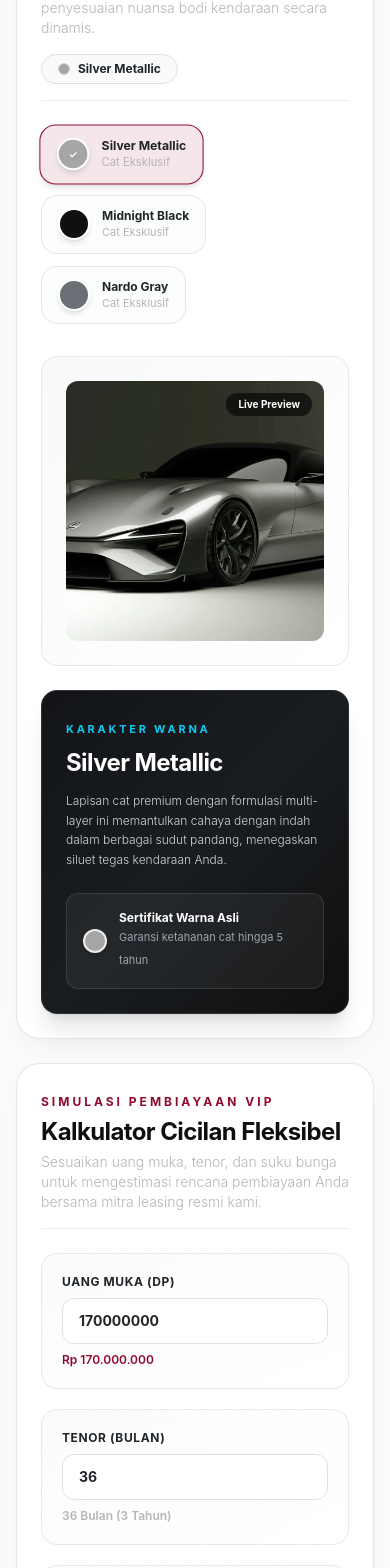
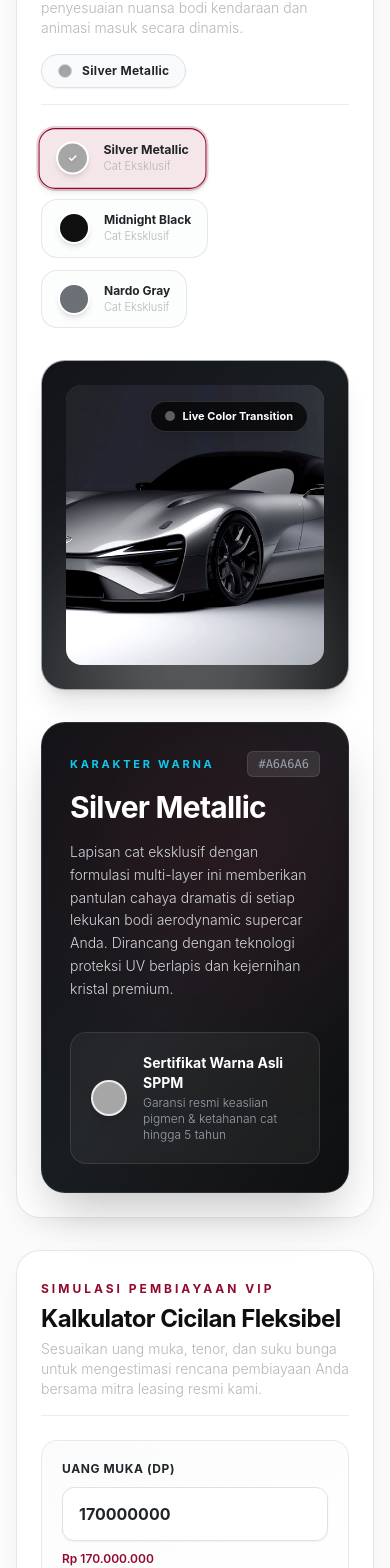
Before and after one commit to frl-im/SPPM, a Next.js app: page /car/1 in a window 390 px wide. Shown: the part 2480-4048 px from the top of the page. Built offline with nearby package versions, Linux system fonts and the light colour scheme.

Commit message:
fix: responsive & spacious installment calculator layout and dynamic car entrance animation with exact color matching

```diff
--- a/src/components/CarDetailExperience.tsx
+++ b/src/components/CarDetailExperience.tsx
@@ -2,7 +2,7 @@
 
 import { useMemo, useState } from 'react'
 import Image from 'next/image'
-import { Car } from '@/types/car'
+import { Car, CarColorOption } from '@/types/car'
 
 const AnimationStyles = () => (
   <style>{`
@@ -39,6 +39,35 @@ const AnimationStyles = () => (
       }
     }
 
+    @keyframes carEnter {
+      0% {
+        opacity: 0;
+        transform: scale(0.88) translateX(-35px);
+        filter: brightness(1.4) blur(3px);
+      }
+      60% {
+        opacity: 1;
+        transform: scale(1.02) translateX(5px);
+        filter: brightness(1.1) blur(0px);
+      }
+      100% {
+        opacity: 1;
+        transform: scale(1) translateX(0);
+        filter: brightness(1) blur(0px);
+      }
+    }
+
+    @keyframes colorScan {
+      0% {
+        left: -100%;
+        opacity: 0.8;
+      }
+      100% {
+        left: 200%;
+        opacity: 0;
+      }
+    }
+
     .animate-slide-in-left {
       animation: slideInLeft 0.5s cubic-bezier(0.16, 1, 0.3, 1);
     }
@@ -49,6 +78,14 @@ const AnimationStyles = () => (
 
     .animate-scale-in {
       animation: scaleIn 0.4s cubic-bezier(0.16, 1, 0.3, 1);
+    }
+
+    .animate-car-enter {
+      animation: carEnter 0.65s cubic-bezier(0.16, 1, 0.3, 1) forwards;
+    }
+
+    .animate-color-scan {
+      animation: colorScan 0.85s ease-out forwards;
     }
   `}</style>
 )
@@ -83,6 +120,55 @@ function calculateInstallment(principal: number, annualRate: number, months: num
   }
 }
 
+// Helper untuk menyesuaikan tone visualisasi warna pada foto mobil
+function getColorFilterStyle(option: CarColorOption) {
+  const name = option.name.toLowerCase()
+  const hex = option.hex.toLowerCase()
+
+  if (name.includes('yellow') || name.includes('giallo') || hex === '#ffd700' || hex === '#e5c158') {
+    return {
+      filter: 'sepia(0.6) saturate(3.5) hue-rotate(15deg) brightness(1.05) contrast(1.1)',
+      overlayColor: '#FFD700',
+      overlayOpacity: 0.32,
+    }
+  }
+  if (name.includes('red') || name.includes('rosso') || hex === '#d40000' || hex === '#ff0000') {
+    return {
+      filter: 'sepia(0.6) saturate(4) hue-rotate(-35deg) brightness(0.95) contrast(1.15)',
+      overlayColor: '#D40000',
+      overlayOpacity: 0.35,
+    }
+  }
+  if (name.includes('black') || name.includes('nero') || hex === '#1a1a1a' || hex === '#000000') {
+    return {
+      filter: 'grayscale(0.95) brightness(0.7) contrast(1.35)',
+      overlayColor: '#0A0A0A',
+      overlayOpacity: 0.45,
+    }
+  }
+  if (name.includes('white') || name.includes('bianco') || hex === '#ffffff') {
+    return {
+      filter: 'grayscale(0.8) brightness(1.25) contrast(1.1)',
+      overlayColor: '#FFFFFF',
+      overlayOpacity: 0.25,
+    }
+  }
+  if (name.includes('blue') || name.includes('blu')) {
+    return {
+      filter: 'sepia(0.5) saturate(3) hue-rotate(180deg) brightness(1.05) contrast(1.1)',
+      overlayColor: '#0055FF',
+      overlayOpacity: 0.32,
+    }
+  }
+
+  // Default fallback menggunakan hex warna terpilih
+  return {
+    filter: 'saturate(1.4) contrast(1.1)',
+    overlayColor: option.hex,
+    overlayOpacity: 0.28,
+  }
+}
+
 export function CarDetailExperience({ car }: CarDetailExperienceProps) {
   const colorOptions = car.colorOptions ?? [{ name: car.color, hex: '#7A7A7A' }]
   const [selectedColor, setSelectedColor] = useState(colorOptions[0])
@@ -97,10 +183,12 @@ export function CarDetailExperience({ car }: CarDetailExperienceProps) {
     [financedAmount, interestRate, tenor],
   )
 
+  const colorEffect = getColorFilterStyle(selectedColor)
+
   return (
     <>
       <AnimationStyles />
-      <div className="space-y-6">
+      <div className="space-y-8">
         {/* Color Experience Section */}
         <div className="rounded-3xl border border-mazda-border-gray/80 bg-white p-6 sm:p-8 shadow-premium">
           <div className="flex flex-col sm:flex-row sm:items-start justify-between gap-4 mb-6 pb-4 border-b border-mazda-border-gray/60">
@@ -112,18 +200,19 @@ export function CarDetailExperience({ car }: CarDetailExperienceProps) {
                 Eksplorasi Pilihan Warna
               </h2>
               <p className="text-sm text-mazda-steel-gray mt-1 font-light">
-                Pilih warna favorit Anda untuk melihat penyesuaian nuansa bodi kendaraan secara dinamis.
+                Pilih warna favorit Anda untuk melihat penyesuaian nuansa bodi kendaraan dan animasi masuk secara dinamis.
               </p>
             </div>
-            <div className="inline-flex items-center gap-2 rounded-full border border-mazda-border-gray px-4 py-1.5 text-xs font-mazda font-bold text-mazda-charcoal bg-mazda-light-gray/80 self-start">
+            <div className="inline-flex items-center gap-2.5 rounded-full border border-mazda-border-gray px-4 py-2 text-xs font-mazda font-bold text-mazda-charcoal bg-mazda-light-gray/80 self-start shadow-sm">
               <span
-                className="w-3 h-3 rounded-full border border-gray-300"
+                className="w-3.5 h-3.5 rounded-full border border-gray-300 shadow-inner"
                 style={{ backgroundColor: selectedColor.hex }}
               />
-              <span>{selectedColor.name}</span>
+              <span className="tracking-wide">{selectedColor.name}</span>
             </div>
           </div>
 
+          {/* Color Swatches */}
           <div className="mt-6 flex flex-wrap gap-3">
             {colorOptions.map((option) => {
               const isSelected = selectedColor.name === option.name
@@ -132,74 +221,119 @@ export function CarDetailExperience({ car }: CarDetailExperienceProps) {
                   key={option.name}
                   type="button"
                   onClick={() => setSelectedColor(option)}
-                  className={`flex items-center gap-3 rounded-2xl border px-4 py-3 text-left transition-all duration-300 ${
+                  className={`flex items-center gap-3.5 rounded-2xl border px-4 py-3 text-left transition-all duration-300 ${
                     isSelected
-                      ? 'border-mazda-burgundy bg-mazda-burgundy/10 shadow-md scale-[1.02]'
-                      : 'border-mazda-border-gray/80 bg-mazda-light-gray/40 hover:border-mazda-burgundy/40 hover:bg-white'
+                      ? 'border-mazda-burgundy bg-mazda-burgundy/10 shadow-md scale-[1.03] ring-2 ring-mazda-burgundy/20'
+                      : 'border-mazda-border-gray/80 bg-mazda-light-gray/40 hover:border-mazda-burgundy/40 hover:bg-white hover:scale-[1.01]'
                   }`}
                 >
                   <span
-                    className="h-8 w-8 rounded-full border-2 border-white shadow-md relative flex items-center justify-center"
+                    className="h-8 w-8 rounded-full border-2 border-white shadow-md relative flex items-center justify-center flex-shrink-0"
                     style={{ backgroundColor: option.hex }}
                   >
                     {isSelected && (
-                      <span className="text-[10px] text-white font-bold drop-shadow">✓</span>
+                      <span className="text-[11px] text-white font-bold drop-shadow">✓</span>
                     )}
                   </span>
                   <span>
                     <span className="block font-mazda font-bold text-xs text-mazda-charcoal">
                       {option.name}
                     </span>
-                    <span className="block text-[11px] text-mazda-steel-gray">Cat Eksklusif</span>
+                    <span className="block text-[11px] text-mazda-steel-gray font-light">Cat Eksklusif</span>
                   </span>
                 </button>
               )
             })}
           </div>
 
-          <div className="mt-8 grid gap-6 lg:grid-cols-12 items-stretch">
-            <div className="lg:col-span-7 rounded-2xl overflow-hidden border border-mazda-border-gray/70 bg-gradient-to-br from-mazda-light-gray to-white p-6 animate-scale-in flex items-center justify-center">
-              <div className="relative w-full h-[260px] sm:h-[320px] rounded-xl overflow-hidden bg-gradient-to-b from-gray-100 to-gray-50 flex items-center justify-center shadow-inner">
+          {/* Dynamic Car Entrance & Preview */}
+          <div className="mt-8 grid gap-8 lg:grid-cols-12 items-stretch">
+            <div className="lg:col-span-7 rounded-3xl overflow-hidden border border-mazda-border-gray/70 bg-gradient-to-br from-[#121417] via-[#1A1D20] to-[#0E0F10] p-6 sm:p-8 flex items-center justify-center relative shadow-xl">
+              {/* Ambient Showroom Floor Glow reflecting selected color */}
+              <div
+                className="absolute -bottom-16 left-1/2 -translate-x-1/2 w-[85%] h-[160px] rounded-full blur-[65px] transition-all duration-700 pointer-events-none opacity-60"
+                style={{ backgroundColor: selectedColor.hex }}
+              />
+
+              {/* Dynamic Car Container keyed to trigger entrance animation every time a color is clicked */}
+              <div
+                key={selectedColor.name}
+                className="relative w-full h-[280px] sm:h-[360px] rounded-2xl overflow-hidden flex items-center justify-center animate-car-enter"
+              >
+                {/* Base Car Photo with color matching filter */}
                 <Image
                   src={car.image}
                   alt={car.name}
                   fill
-                  className="object-cover transition-all duration-500"
+                  className="object-cover"
+                  style={{ filter: colorEffect.filter }}
+                />
+
+                {/* Color Paint Layer (mix-blend-color gives accurate hue tint on body) */}
+                <div
+                  className="absolute inset-0 mix-blend-color transition-colors duration-500 pointer-events-none"
                   style={{
-                    filter: `hue-rotate(${selectedColor.hex === '#7A7A7A' ? 0 : selectedColor.name.includes('Yellow') ? 45 : selectedColor.name.includes('Red') ? -30 : selectedColor.name.includes('Black') ? 0 : 200}deg) saturate(1.1)`,
+                    backgroundColor: colorEffect.overlayColor,
+                    opacity: colorEffect.overlayOpacity,
                   }}
                 />
+
+                {/* Metallic Gloss Layer */}
                 <div
-                  className="absolute inset-0 mix-blend-overlay rounded-xl transition-colors duration-500"
+                  className="absolute inset-0 mix-blend-overlay transition-colors duration-500 pointer-events-none"
                   style={{
                     backgroundColor: selectedColor.hex,
-                    opacity: 0.1,
+                    opacity: 0.22,
                   }}
                 />
-                <div className="absolute top-3 right-3 px-3 py-1 rounded-full bg-black/60 backdrop-blur-md text-white text-[10px] font-bold">
-                  Live Preview
+
+                {/* High-Tech Laser Scan Animation when entering */}
+                <div className="absolute inset-0 pointer-events-none overflow-hidden">
+                  <div
+                    className="absolute top-0 bottom-0 w-28 bg-gradient-to-r from-transparent via-white/40 to-transparent skew-x-[-25deg] animate-color-scan"
+                  />
+                </div>
+
+                {/* Badge Indicator */}
+                <div className="absolute top-4 right-4 flex items-center gap-2 px-3.5 py-1.5 rounded-full bg-black/70 backdrop-blur-md border border-white/15 text-white text-[11px] font-mazda font-bold shadow-lg">
+                  <span
+                    className="w-2.5 h-2.5 rounded-full animate-pulse"
+                    style={{ backgroundColor: selectedColor.hex }}
+                  />
+                  <span>Live Color Transition</span>
                 </div>
               </div>
             </div>
 
-            <div className="lg:col-span-5 rounded-2xl bg-gradient-to-br from-[#121417] via-[#1A1D20] to-mazda-black p-6 sm:p-7 text-white animate-slide-in-left flex flex-col justify-between border border-white/10 shadow-xl">
-              <div>
-                <span className="text-[11px] uppercase tracking-[0.25em] text-mazda-cyan font-mazda font-bold">
-                  Karakter Warna
-                </span>
-                <h3 className="mt-2 text-2xl font-mazda font-bold text-white">{selectedColor.name}</h3>
-                <p className="mt-3 text-xs text-gray-300 leading-relaxed font-light">
-                  Lapisan cat premium dengan formulasi multi-layer ini memantulkan cahaya dengan indah dalam berbagai sudut pandang, menegaskan siluet tegas kendaraan Anda.
+            {/* Color Character Card */}
+            <div
+              key={`desc-${selectedColor.name}`}
+              className="lg:col-span-5 rounded-3xl bg-gradient-to-br from-[#121417] via-[#1A1D20] to-mazda-black p-7 sm:p-8 text-white animate-slide-in-left flex flex-col justify-between border border-white/10 shadow-2xl relative overflow-hidden"
+            >
+              <div className="absolute top-0 right-0 w-64 h-64 bg-mazda-burgundy/15 rounded-full blur-[80px] pointer-events-none" />
+              <div className="relative z-10">
+                <div className="flex items-center justify-between">
+                  <span className="text-[11px] uppercase tracking-[0.25em] text-mazda-cyan font-mazda font-bold">
+                    Karakter Warna
+                  </span>
+                  <span className="text-xs font-mono text-gray-400 bg-white/10 px-2.5 py-1 rounded-md border border-white/10">
+                    {selectedColor.hex}
+                  </span>
+                </div>
+                <h3 className="mt-3 text-3xl font-mazda font-bold text-white tracking-tight">{selectedColor.name}</h3>
+                <p className="mt-4 text-sm text-gray-300 leading-relaxed font-light">
+                  Lapisan cat eksklusif dengan formulasi multi-layer ini memberikan pantulan cahaya dramatis di setiap lekukan bodi aerodynamic supercar Anda. Dirancang dengan teknologi proteksi UV berlapis dan kejernihan kristal premium.
                 </p>
               </div>
-              <div className="mt-6 p-4 rounded-xl bg-white/5 border border-white/10 flex items-center gap-3">
+
+              <div className="mt-8 relative z-10 p-5 rounded-2xl bg-white/5 border border-white/10 flex items-center gap-4 backdrop-blur-sm">
                 <span
-                  className="h-6 w-6 rounded-full border-2 border-white/80 shadow-md flex-shrink-0"
+                  className="h-9 w-9 rounded-full border-2 border-white/80 shadow-lg flex-shrink-0"
                   style={{ backgroundColor: selectedColor.hex }}
                 />
                 <div>
-                  <p className="text-xs font-bold text-white">Sertifikat Warna Asli</p>
-                  <p className="text-[11px] text-gray-400">Garansi ketahanan cat hingga 5 tahun</p>
+                  <p className="text-sm font-mazda font-bold text-white">Sertifikat Warna Asli SPPM</p>
+                  <p className="text-xs text-gray-400 font-light mt-0.5">Garansi resmi keaslian pigmen & ketahanan cat hingga 5 tahun</p>
                 </div>
               </div>
             </div>
@@ -220,9 +354,9 @@ export function CarDetailExperience({ car }: CarDetailExperienceProps) {
             </p>
           </div>
 
-          <div className="grid gap-5 md:grid-cols-3">
+          <div className="grid gap-6 md:grid-cols-3">
             <label className="rounded-2xl border border-mazda-border-gray/70 bg-gradient-to-br from-mazda-light-gray/60 to-white p-5 hover:border-mazda-burgundy/40 transition-all group">
-              <span className="mb-2 block text-xs font-mazda font-bold text-mazda-charcoal uppercase tracking-wider">
+              <span className="mb-2.5 block text-xs font-mazda font-bold text-mazda-charcoal uppercase tracking-wider">
                 Uang Muka (DP)
               </span>
               <div className="relative">
@@ -232,14 +366,14 @@ export function CarDetailExperience({ car }: CarDetailExperienceProps) {
                   step="10000000"
                   value={downPayment}
                   onChange={(event) => setDownPayment(Number(event.target.value || 0))}
-                  className="w-full rounded-xl border border-mazda-border-gray bg-white px-4 py-3 text-sm font-bold text-mazda-charcoal outline-none focus:border-mazda-burgundy focus:ring-4 focus:ring-mazda-burgundy/10 transition-all"
+                  className="w-full rounded-xl border border-mazda-border-gray bg-white px-4 py-3.5 text-base font-bold text-mazda-charcoal outline-none focus:border-mazda-burgundy focus:ring-4 focus:ring-mazda-burgundy/10 transition-all shadow-sm"
                 />
               </div>
-              <p className="mt-2 text-xs font-semibold text-mazda-burgundy">{formatCurrency(downPayment)}</p>
+              <p className="mt-2.5 text-xs font-semibold text-mazda-burgundy">{formatCurrency(downPayment)}</p>
             </label>
 
             <label className="rounded-2xl border border-mazda-border-gray/70 bg-gradient-to-br from-mazda-light-gray/60 to-white p-5 hover:border-mazda-burgundy/40 transition-all group">
-              <span className="mb-2 block text-xs font-mazda font-bold text-mazda-charcoal uppercase tracking-wider">
+              <span className="mb-2.5 block text-xs font-mazda font-bold text-mazda-charcoal uppercase tracking-wider">
                 Tenor (Bulan)
               </span>
               <input
@@ -248,15 +382,15 @@ export function CarDetailExperience({ car }: CarDetailExperienceProps) {
                 max="120"
                 value={tenor}
                 onChange={(event) => setTenor(Number(event.target.value || 1))}
-                className="w-full rounded-xl border border-mazda-border-gray bg-white px-4 py-3 text-sm font-bold text-mazda-charcoal outline-none focus:border-mazda-burgundy focus:ring-4 focus:ring-mazda-burgundy/10 transition-all"
+                className="w-full rounded-xl border border-mazda-border-gray bg-white px-4 py-3.5 text-base font-bold text-mazda-charcoal outline-none focus:border-mazda-burgundy focus:ring-4 focus:ring-mazda-burgundy/10 transition-all shadow-sm"
               />
-              <p className="mt-2 text-xs font-semibold text-mazda-steel-gray">
+              <p className="mt-2.5 text-xs font-semibold text-mazda-steel-gray">
                 {tenor} Bulan ({Math.round((tenor / 12) * 10) / 10} Tahun)
               </p>
             </label>
 
             <label className="rounded-2xl border border-mazda-border-gray/70 bg-gradient-to-br from-mazda-light-gray/60 to-white p-5 hover:border-mazda-burgundy/40 transition-all group">
-              <span className="mb-2 block text-xs font-mazda font-bold text-mazda-charcoal uppercase tracking-wider">
+              <span className="mb-2.5 block text-xs font-mazda font-bold text-mazda-charcoal uppercase tracking-wider">
                 Suku Bunga Tahunan
               </span>
               <input
@@ -265,34 +399,80 @@ export function CarDetailExperience({ car }: CarDetailExperienceProps) {
                 step="0.1"
                 value={interestRate}
                 onChange={(event) => setInterestRate(Number(event.target.value || 0))}
-                className="w-full rounded-xl border border-mazda-border-gray bg-white px-4 py-3 text-sm font-bold text-mazda-charcoal outline-none focus:border-mazda-burgundy focus:ring-4 focus:ring-mazda-burgundy/10 transition-all"
+                className="w-full rounded-xl border border-mazda-border-gray bg-white px-4 py-3.5 text-base font-bold text-mazda-charcoal outline-none focus:border-mazda-burgundy focus:ring-4 focus:ring-mazda-burgundy/10 transition-all shadow-sm"
               />
-              <p className="mt-2 text-xs font-semibold text-mazda-steel-gray">{interestRate.toFixed(1)}% / Tahun</p>
+              <p className="mt-2.5 text-xs font-semibold text-mazda-steel-gray">{interestRate.toFixed(1)}% / Tahun</p>
             </label>
           </div>
 
-          <div className="mt-8 rounded-3xl bg-gradient-to-br from-[#121417] via-[#1A1D20] to-mazda-black p-6 sm:p-8 text-white border border-white/10 shadow-2xl relative overflow-hidden">
-            <div className="absolute top-0 right-0 w-80 h-80 bg-mazda-burgundy/20 rounded-full blur-[100px] pointer-events-none" />
+          {/* Estimasi Rincian Pembayaran - Clean & Spacious Layout */}
+          <div className="mt-8 rounded-3xl bg-gradient-to-br from-[#121417] via-[#1A1D20] to-mazda-black p-6 sm:p-8 lg:p-10 text-white border border-white/10 shadow-2xl relative overflow-hidden">
+            <div className="absolute top-0 right-0 w-96 h-96 bg-mazda-burgundy/20 rounded-full blur-[120px] pointer-events-none" />
             <div className="relative z-10">
-              <span className="text-xs uppercase tracking-[0.25em] text-mazda-cyan font-mazda font-bold block mb-6">
-                Estimasi Rincian Pembayaran
-              </span>
-              <div className="grid gap-5 sm:grid-cols-2 lg:grid-cols-4">
-                <div className="rounded-2xl bg-white/5 p-5 border border-white/10 backdrop-blur-md">
-                  <p className="text-[11px] uppercase tracking-wider text-gray-400 font-semibold">Pinjaman Pokok</p>
-                  <p className="mt-2 text-xl font-mazda font-bold text-white">{formatCurrency(financedAmount)}</p>
+              <div className="flex items-center justify-between mb-8 pb-4 border-b border-white/15">
+                <div>
+                  <span className="text-xs uppercase tracking-[0.3em] text-mazda-cyan font-mazda font-bold block mb-1">
+                    Simulasi Finansial
+                  </span>
+                  <h3 className="text-2xl sm:text-3xl font-mazda font-bold text-white tracking-tight">
+                    Estimasi Rincian Pembayaran
+                  </h3>
                 </div>
-                <div className="rounded-2xl bg-gradient-to-br from-mazda-burgundy/80 to-[#5A0718] p-5 border border-white/20 shadow-lg">
-                  <p className="text-[11px] uppercase tracking-wider text-white/90 font-semibold">Cicilan / Bulan</p>
-                  <p className="mt-2 text-2xl font-mazda font-bold text-white">{formatCurrency(installment.monthly)}</p>
+                <div className="hidden sm:flex items-center gap-2 text-xs text-gray-300 bg-white/10 px-3.5 py-1.5 rounded-full border border-white/15">
+                  <span>Tenor: <strong className="text-white">{tenor} Bln</strong></span>
+                  <span>•</span>
+                  <span>Bunga: <strong className="text-white">{interestRate}%</strong></span>
                 </div>
-                <div className="rounded-2xl bg-white/5 p-5 border border-white/10 backdrop-blur-md">
-                  <p className="text-[11px] uppercase tracking-wider text-gray-400 font-semibold">Total Bunga</p>
-                  <p className="mt-2 text-xl font-mazda font-bold text-white">{formatCurrency(installment.interest)}</p>
+              </div>
+
+              {/* Responsive & Spacious 4-Column Grid with zero clipping/overflow */}
+              <div className="grid gap-6 grid-cols-1 sm:grid-cols-2 lg:grid-cols-4 items-stretch">
+                <div className="rounded-2xl bg-white/5 p-6 border border-white/10 backdrop-blur-md flex flex-col justify-between min-w-0 overflow-hidden shadow-lg hover:border-white/25 transition-all">
+                  <div>
+                    <p className="text-xs uppercase tracking-wider text-gray-300 font-bold whitespace-nowrap overflow-hidden text-ellipsis">
+                      Pinjaman Pokok
+                    </p>
+                    <p className="text-[11px] text-gray-400 mt-1">Setelah dikurangi DP</p>
+                  </div>
+                  <p className="mt-5 text-xl sm:text-2xl font-mazda font-bold text-white break-words tracking-tight">
+                    {formatCurrency(financedAmount)}
+                  </p>
                 </div>
-                <div className="rounded-2xl bg-white/5 p-5 border border-white/10 backdrop-blur-md">
-                  <p className="text-[11px] uppercase tracking-wider text-gray-400 font-semibold">Total Pembayaran</p>
-                  <p className="mt-2 text-xl font-mazda font-bold text-white">{formatCurrency(installment.total)}</p>
+
+                <div className="rounded-2xl bg-gradient-to-br from-mazda-burgundy via-[#800A27] to-[#5A0718] p-6 border border-white/20 shadow-xl flex flex-col justify-between min-w-0 overflow-hidden ring-2 ring-mazda-burgundy/40 transform lg:-translate-y-1">
+                  <div>
+                    <p className="text-xs uppercase tracking-wider text-white font-bold whitespace-nowrap overflow-hidden text-ellipsis">
+                      Cicilan per Bulan
+                    </p>
+                    <p className="text-[11px] text-mazda-cyan mt-1 font-semibold">Estimasi angsuran rutin</p>
+                  </div>
+                  <p className="mt-5 text-2xl sm:text-3xl font-mazda font-bold text-white break-words tracking-tight drop-shadow">
+                    {formatCurrency(installment.monthly)}
+                  </p>
+                </div>
+
+                <div className="rounded-2xl bg-white/5 p-6 border border-white/10 backdrop-blur-md flex flex-col justify-between min-w-0 overflow-hidden shadow-lg hover:border-white/25 transition-all">
+                  <div>
+                    <p className="text-xs uppercase tracking-wider text-gray-300 font-bold whitespace-nowrap overflow-hidden text-ellipsis">
+                      Total Bunga
+                    </p>
+                    <p className="text-[11px] text-gray-400 mt-1">Akumulasi selama tenor</p>
+                  </div>
+                  <p className="mt-5 text-xl sm:text-2xl font-mazda font-bold text-white break-words tracking-tight">
+                    {formatCurrency(installment.interest)}
+                  </p>
+                </div>
+
+                <div className="rounded-2xl bg-white/5 p-6 border border-white/10 backdrop-blur-md flex flex-col justify-between min-w-0 overflow-hidden shadow-lg hover:border-white/25 transition-all">
+                  <div>
+                    <p className="text-xs uppercase tracking-wider text-gray-300 font-bold whitespace-nowrap overflow-hidden text-ellipsis">
+                      Total Pembayaran
+                    </p>
+                    <p className="text-[11px] text-gray-400 mt-1">Keseluruhan cicilan</p>
+                  </div>
+                  <p className="mt-5 text-xl sm:text-2xl font-mazda font-bold text-white break-words tracking-tight">
+                    {formatCurrency(installment.total)}
+                  </p>
                 </div>
               </div>
             </div>
```
Also changed, not shown: src/types/car.ts (+6 -5 lines).
